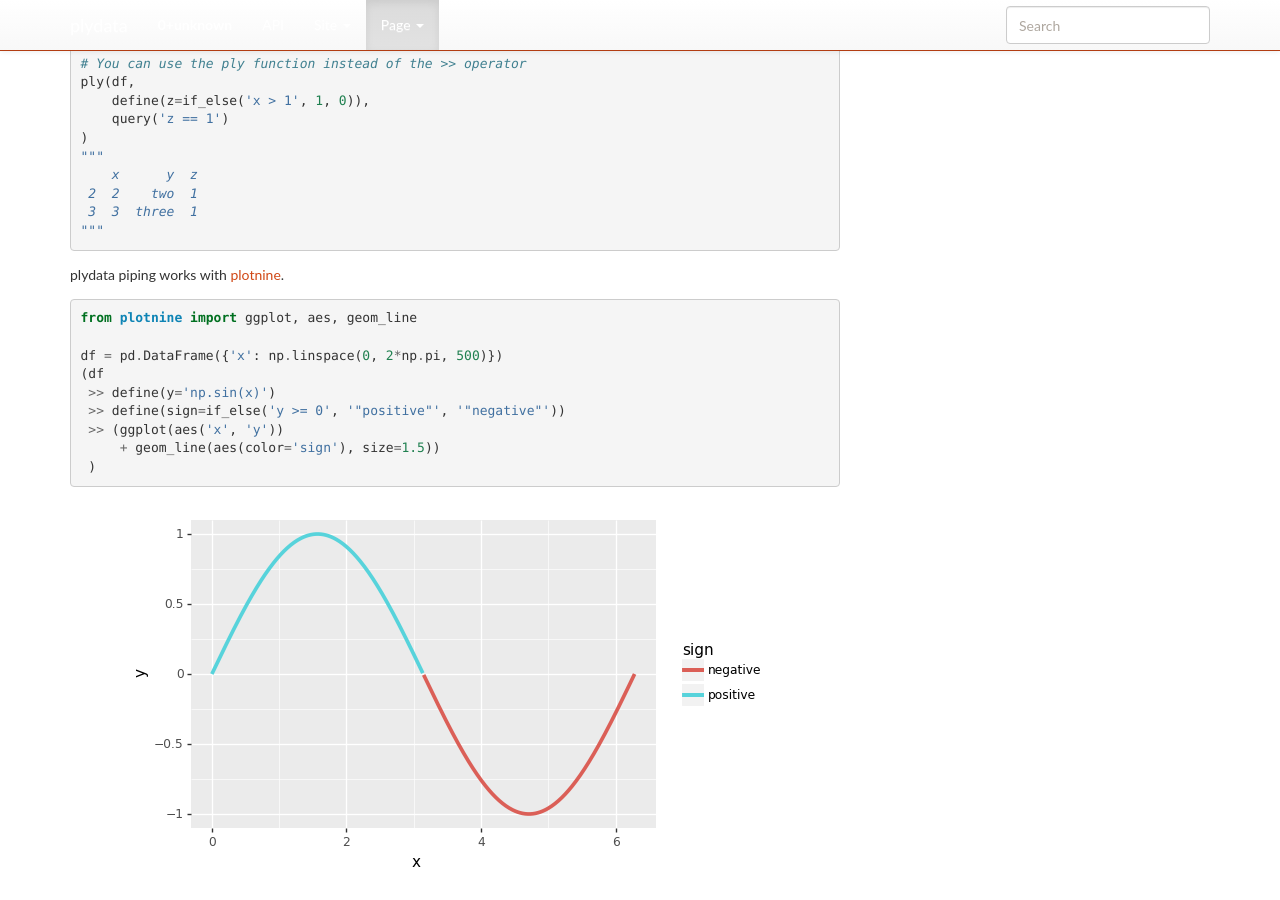
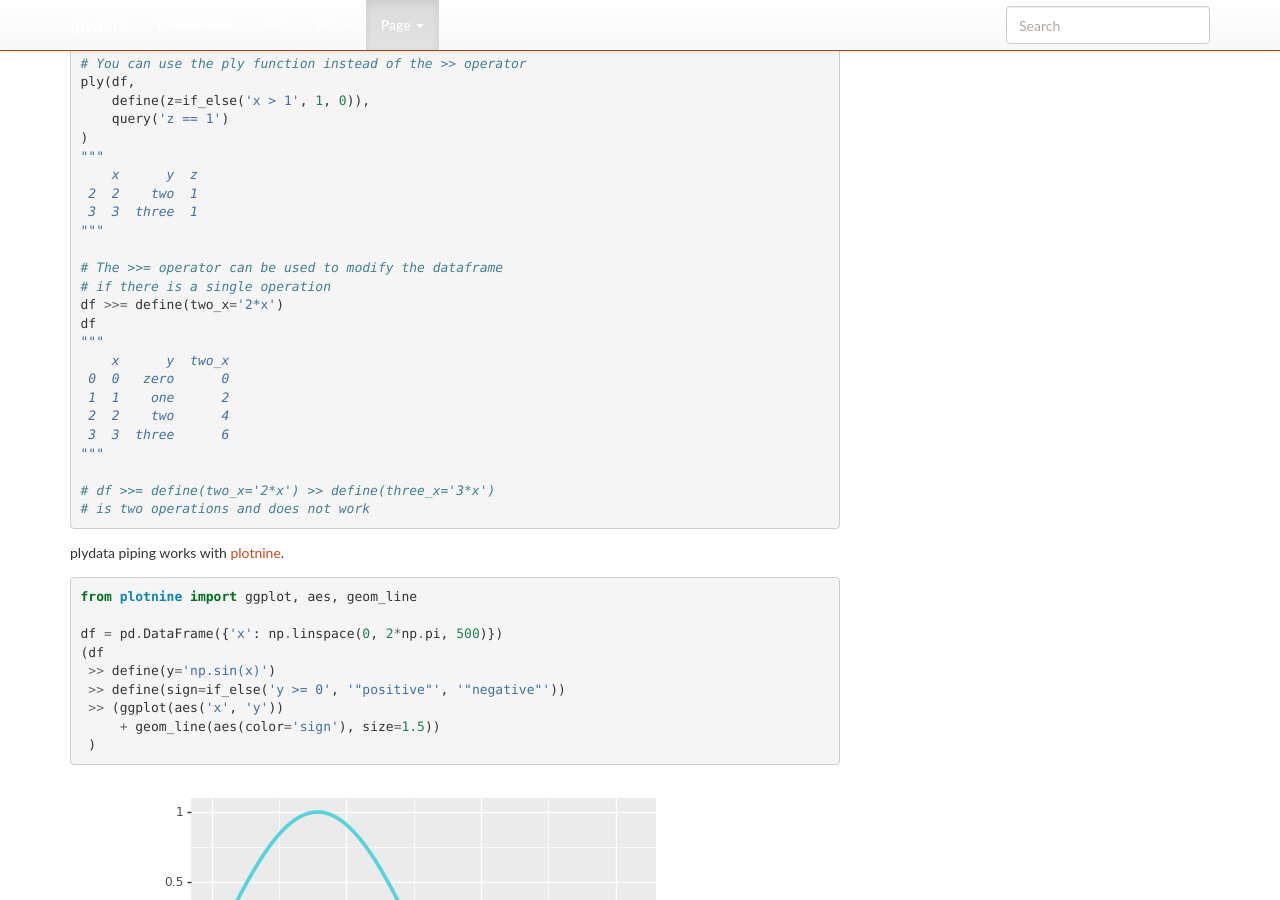
Before and after one commit to has2k1/plydata, a Sphinx documentation site: the page built from doc/index.rst, in a window 1280 px wide and 900 px high, scrolled down 911 px. Built offline with Sphinx 7.4.7, drawn with Linux system fonts in a browser that asks for light colours; nearby versions of some CDN libraries; library files that are not in the unit come from our copies.

Commit message:
DOC: Document >>= operator
closes #28

```diff
--- a/doc/index.rst
+++ b/doc/index.rst
@@ -65,6 +65,21 @@ Example
      3  3  three  1
     """
 
+    # The >>= operator can be used to modify the dataframe
+    # if there is a single operation
+    df >>= define(two_x='2*x')
+    df
+    """
+        x      y  two_x
+     0  0   zero      0
+     1  1    one      2
+     2  2    two      4
+     3  3  three      6
+    """
+
+    # df >>= define(two_x='2*x') >> define(three_x='3*x')
+    # is two operations and does not work
+
 plydata piping works with `plotnine`_.
 
 .. code-block:: python
```
Also changed, not shown: README.rst (+16 -0 lines).
